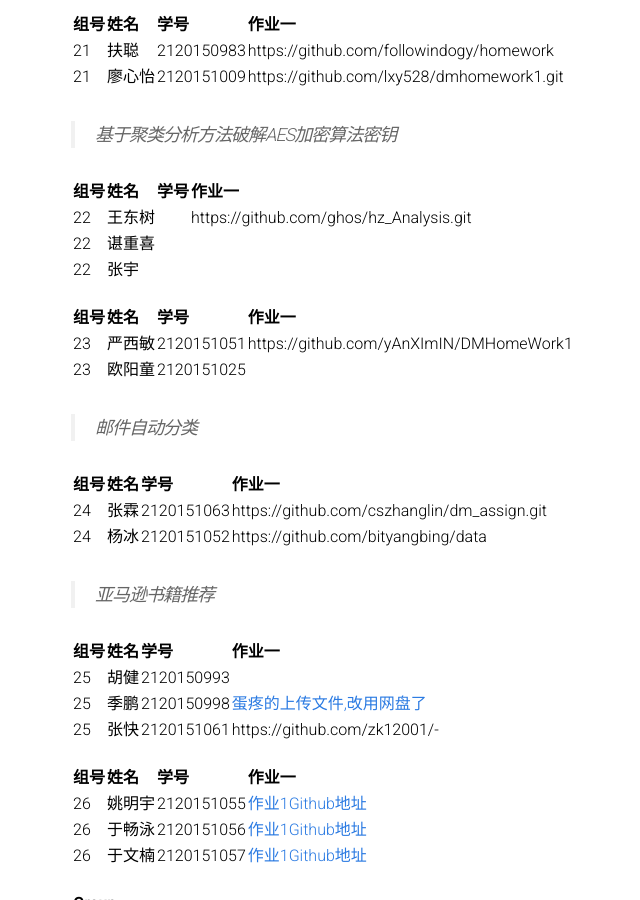
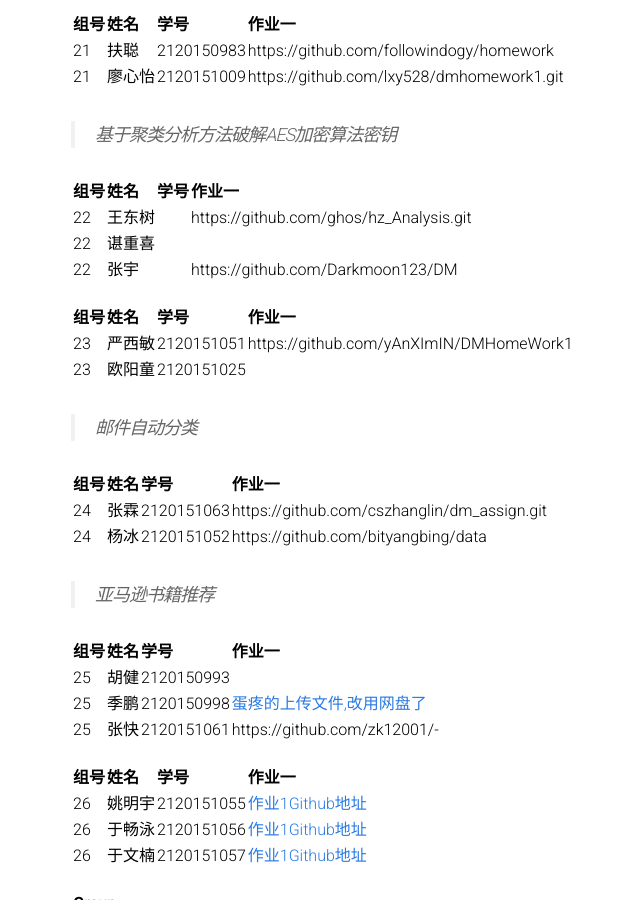
Before and after one commit to BITDM/bitdm.github.io, a Jekyll site: the page built from 2016/groups.md, in a window 1280 px wide and 900 px high, scrolled down 3961 px. Shown: the whole window, without its empty margins (169-809 px from the left). Built offline with Jekyll 4.4.1, drawn with Linux system fonts in a browser that asks for light colours; some of the changed lines change nothing that is shown.

Commit message:
Update groups.md

```diff
--- a/2016/groups.md
+++ b/2016/groups.md
@@ -177,7 +177,7 @@ permalink: /2016/groups/
 |:-------------|:-------------|:-----|:-----|
 |22|王东树||https://github.com/ghos/hz_Analysis.git|
 |22|谌重喜||
-|22|张宇||
+|22|张宇||https://github.com/Darkmoon123/DM
 
 |组号|姓名|学号|作业一|
 |:-------------|:-------------|:-----|:-----|
```
